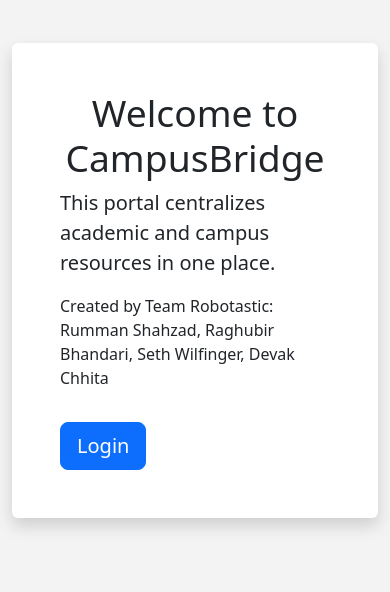
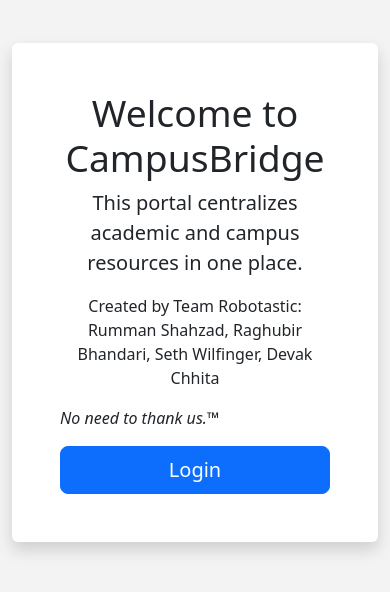
Before and after one commit to rshaz2713/CampusBridge, a Django app: page / in a window 390 px wide. Shown: the part 75-667 px from the top of the page. Run offline with Django 4.2, Linux system fonts and the light colour scheme.

Commit message:
Update some viewport bootstrap classes

```diff
--- a/templates/core/home.html
+++ b/templates/core/home.html
@@ -9,13 +9,14 @@
         <div class="col-lg-7">
             {% if user.is_authenticated %}
                 <h1 class="display-3 text-sm-start text-center">Hello, {{ user.username }}!</h1>
-                <p class="lead">Welcome back to CampusBridge.</p>
-                <a href="{% url 'dashboard_home' %}" class="btn btn-primary btn-lg mt-3">Go to Dashboard</a>
+                <p class="lead text-sm-start text-center">Welcome back to CampusBridge.</p>
+                <a href="{% url 'dashboard_home' %}" class="btn btn-primary btn-lg mt-3 d-sm-inline d-block">Go to Dashboard</a>
             {% else %}
                 <h1 class="display-3 text-sm-start text-center">Welcome to CampusBridge</h1>
-                <p class="lead">This portal centralizes academic and campus resources in one place.</p>
-                <p>Created by Team Robotastic: Rumman Shahzad, Raghubir Bhandari, Seth Wilfinger, Devak Chhita</p>
-                <a href="{% url 'login' %}" class="btn btn-primary btn-lg mt-3">Login</a>
+                <p class="lead text-sm-start text-center">This portal centralizes academic and campus resources in one place.</p>
+                <p class="text-sm-start text-center">Created by Team Robotastic: Rumman Shahzad, Raghubir Bhandari, Seth Wilfinger, Devak Chhita</p>
+                <p class="fst-italic">No need to thank us.™</p>
+                <a href="{% url 'login' %}" class="btn btn-primary btn-lg mt-3 d-sm-inline-block d-block">Login</a>
             {% endif %}
         </div>
     </div>
--- a/templates/registration/login.html
+++ b/templates/registration/login.html
@@ -4,7 +4,7 @@
 
 {% block content %}
 <div class="row justify-content-center">
-    <div class="col-lg-6">
+    <div class="col-xl-6 col-lg-7 col-md-8 col-sm-12">
         <div class="card login-card">
             <div class="card-body">
                 <h1 class="display-3 text-center login-title">Login</h1>
--- a/templates/registration/register.html
+++ b/templates/registration/register.html
@@ -4,7 +4,7 @@
 
 {% block content %}
 <div class="row justify-content-center">
-    <div class="col-lg-6">
+    <div class="col-xl-6 col-lg-7 col-md-8 col-sm-12">
         <div class="card login-card">
             <div class="card-body">
                 <h1 class="display-3 text-center login-title">Register</h1>
```
